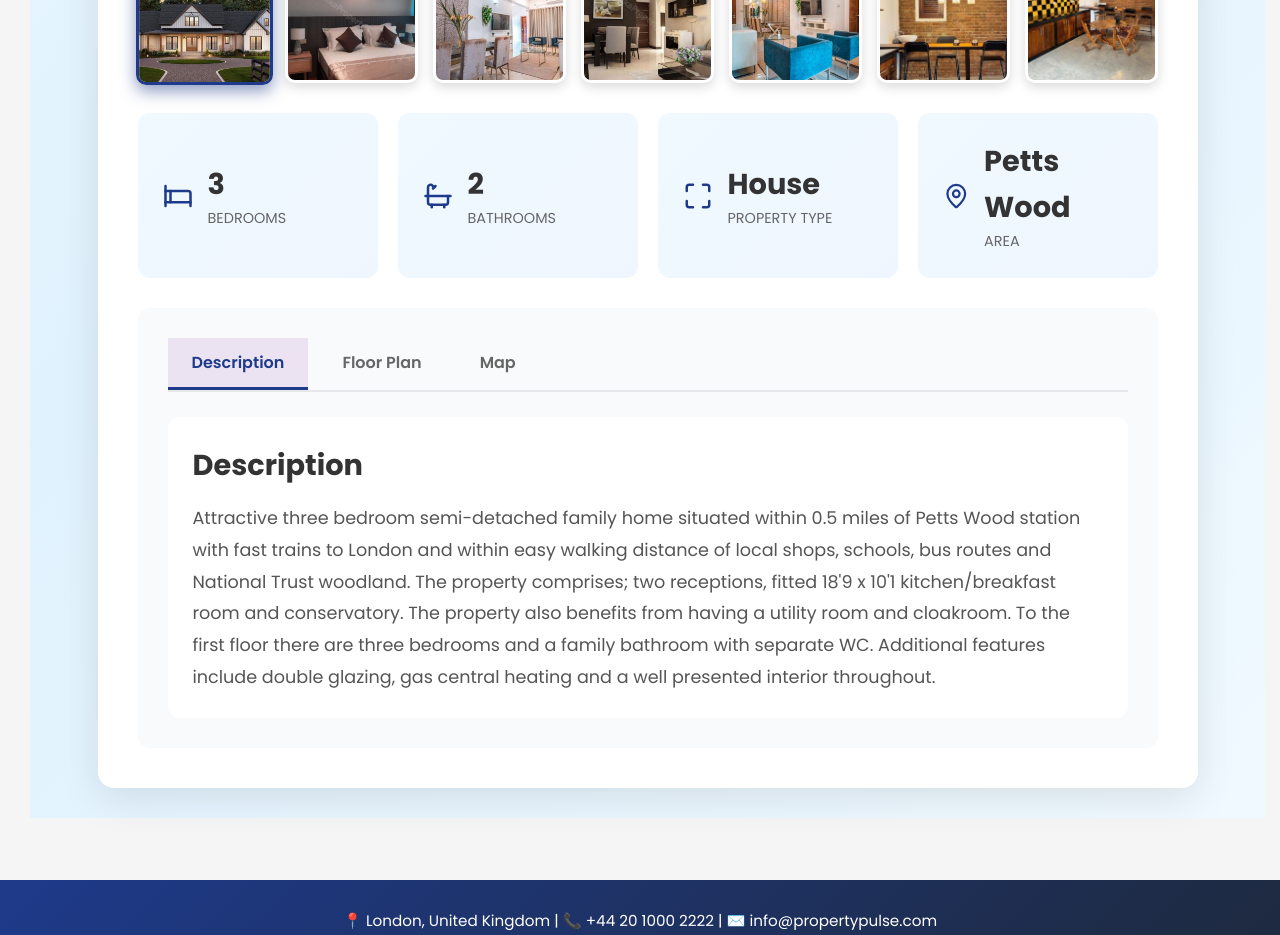
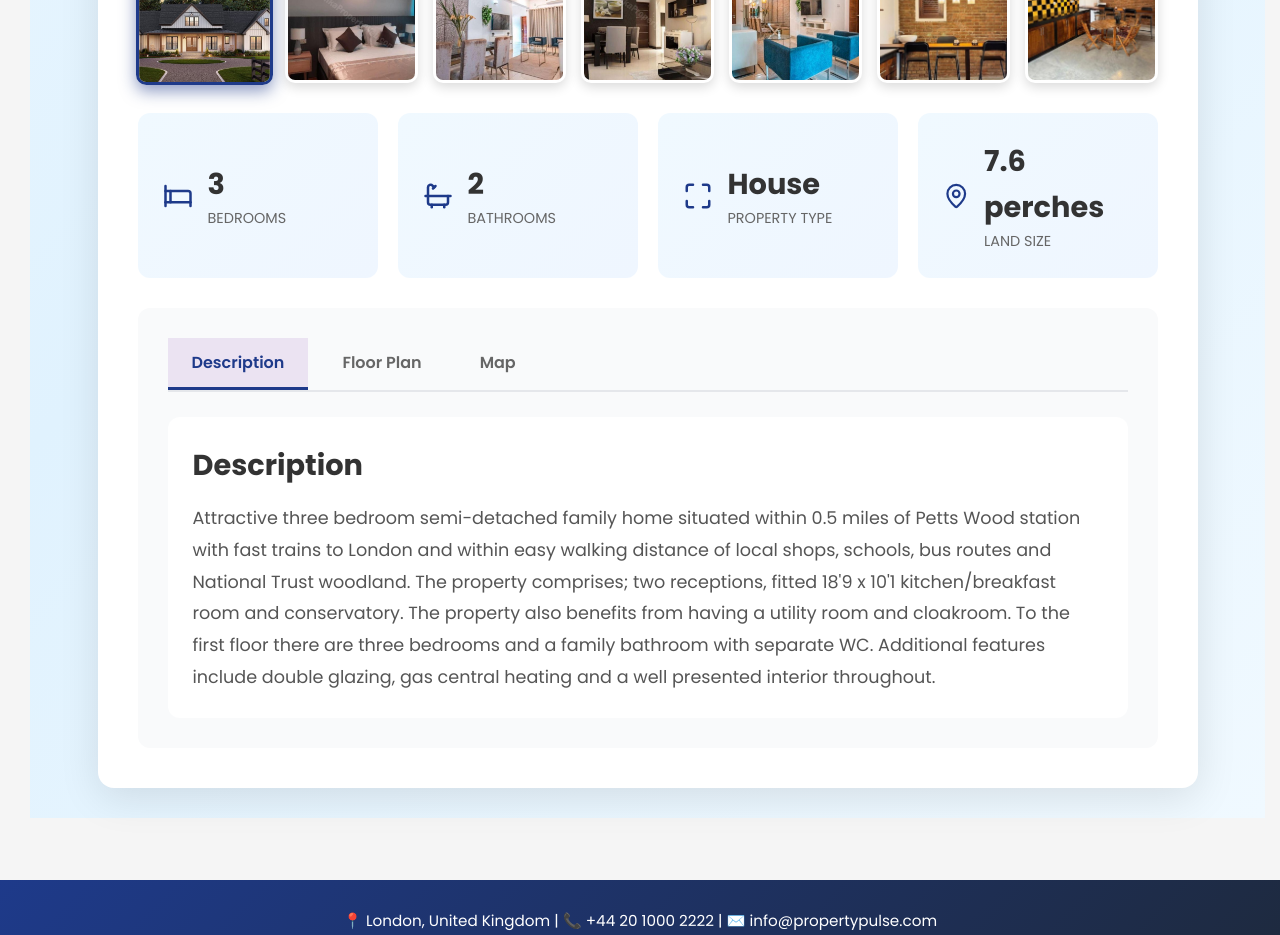
Before and after one commit to bomullasehansa/property-pulse, a React (Vite) app: page /property/prop1 in a window 1280 px wide. Shown: the part 1240-2175 px from the top of the page. Built offline with nearby package versions, Linux system fonts and the light colour scheme.

Commit message:
Display land size in area card

```diff
--- a/src/components/PropertyDetails.jsx
+++ b/src/components/PropertyDetails.jsx
@@ -1,6 +1,6 @@
 import React, { useEffect, useState } from "react";
 import { useParams, useNavigate } from "react-router-dom";
-import { ArrowLeft, Bed, Bath, MapPin, Maximize } from "lucide-react";
+import { ArrowLeft, Bed, Bath, MapPin, Maximize,} from "lucide-react";
 import "./PropertyDetails.css";
 
 const PropertyDetails = () => {
@@ -109,8 +109,8 @@ const PropertyDetails = () => {
           <div className="prop-card">
             <MapPin size={30} color="#1e3a8a" />
             <div>
-              <p className="prop-card-number">{property.location.split(',')[1]?.trim() || property.location}</p>
-              <p className="prop-card-label">Area</p>
+              <p className="prop-card-number">{property.area} perches</p>
+              <p className="prop-card-label">Land Size</p>
             </div>
           </div>
         </div>
```
